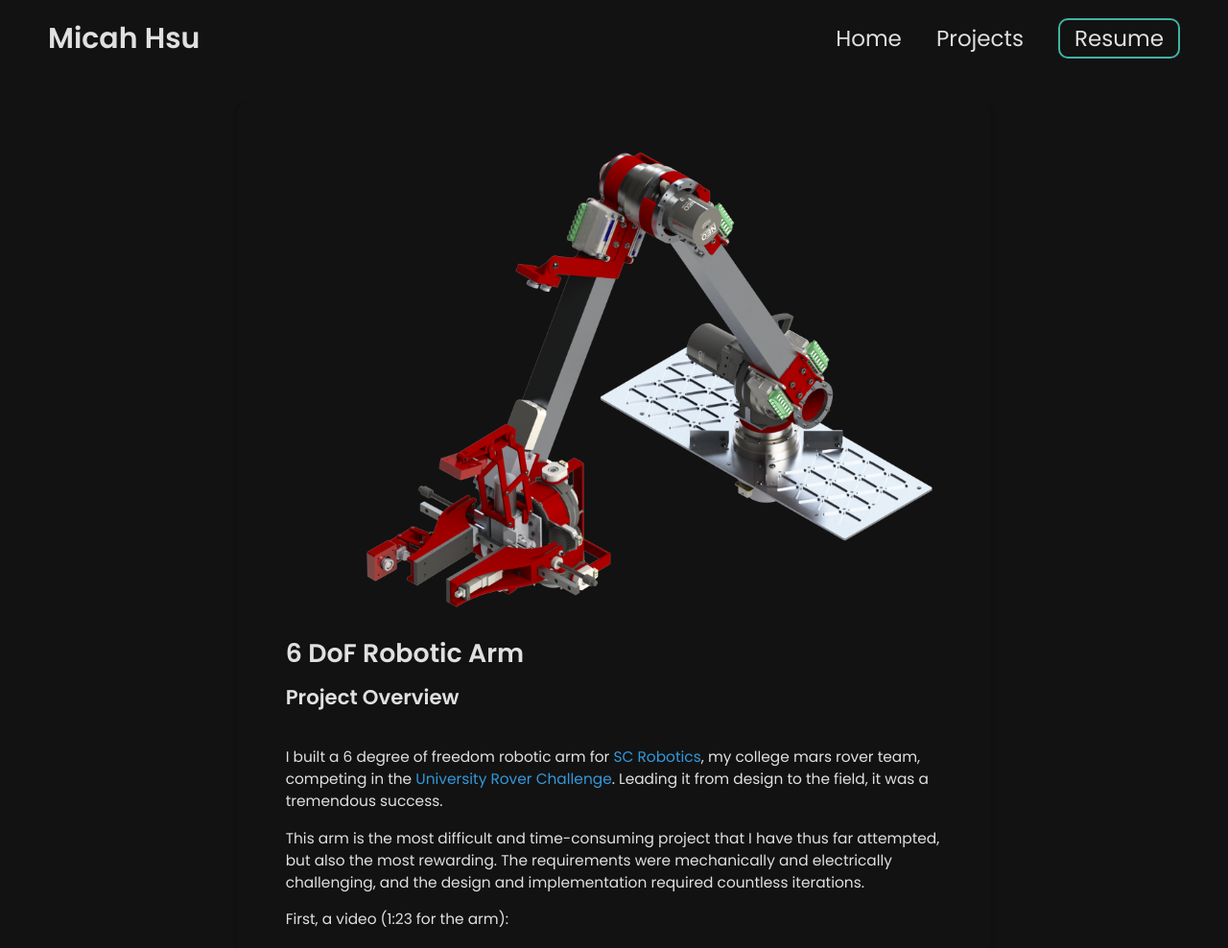
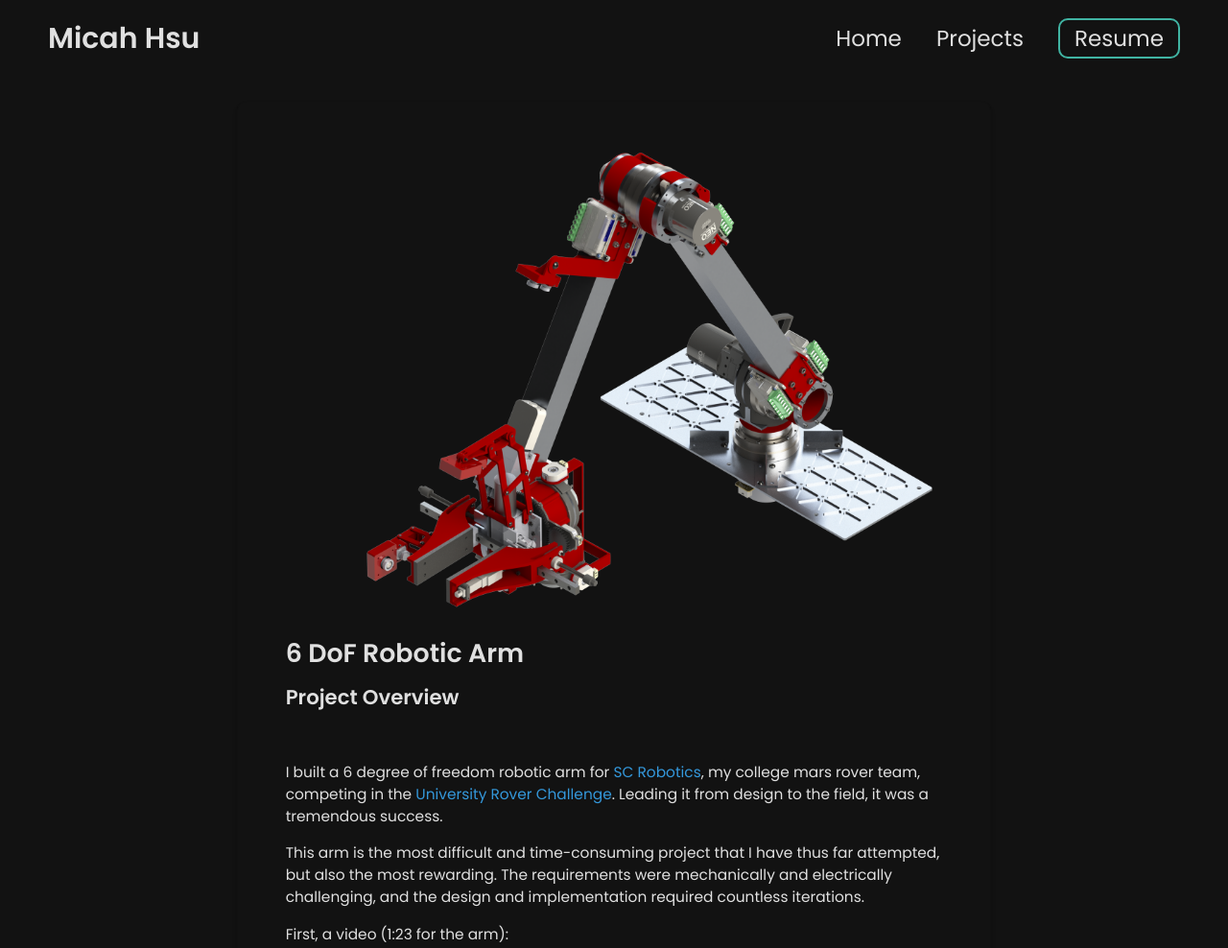
Before and after one commit to micahhsu/micahhsu.github.io, a Jekyll site: the page built from _projects/6dof-arm/index.md, in a window 1280 px wide. Shown: the top 988 px of the page at 96% size. Built offline with Jekyll 4.4.1, drawn with Linux system fonts in a browser that asks for light colours; grey boxes are pictures that could not be loaded.

```diff
--- a/_projects/6dof-arm/index.md
+++ b/_projects/6dof-arm/index.md
@@ -14,12 +14,12 @@ This arm is the most difficult and time-consuming project that I have thus far a
 
 First, a video (1:23 for the arm):
 
-{% include youtube-video.html id="2kkPbTSSpe0" width="800px" autoplay="false" %}
+<iframe width="1201" height="510" src="https://www.youtube.com/embed/2kkPbTSSpe0" title="Saddleback College Robotics URC SAR 2024" frameborder="0" allow="accelerometer; autoplay; clipboard-write; encrypted-media; gyroscope; picture-in-picture; web-share" referrerpolicy="strict-origin-when-cross-origin" allowfullscreen></iframe>
 ---
 # Design
 ## Overall Design
 {% include image-gallery.html images="arm-screenshot.png" %}
-Looking back to the [robotic arm I designed in the previous year]({{< relref "/portfolio/fivedofarm" >}}), I realized that it lacked mobility. With only five degrees of freedom, the two most important axes had limited rotational range. To increase mobility, this new arm would have six degrees of freedom with a brushless motor and gearbox at every axis, eliminating the linear actuators and brushed motors we had used before. The design was inspired by one that a previous team member had modeled.
+Looking back to the [robotic arm I designed in the previous year]({{ '/projects/5dof-arm/index' | relative_url }}), I realized that it lacked mobility. With only five degrees of freedom, the two most important axes had limited rotational range. To increase mobility, this new arm would have six degrees of freedom with a brushless motor and gearbox at every axis, eliminating the linear actuators and brushed motors we had used before. The design was inspired by one that a previous team member had modeled.
 
 ## Electronics
 The electronics essentially consisted of a fusebox, buck converter, motors, motor drivers, and cameras. I chose a 24V system, an upgrade from the previous 12V system, allowing higher torque density and cooler thermals. For the motors, I selected 24V brushless motors for a greater precision and efficiency despite more difficult controls.
@@ -67,4 +67,4 @@ Here are some images from the Equipment Servising Mission (11th place):
 {% include image-gallery.html images="arm-equipment-servicing.jpg, arm-equipment-servicing2.jpg, arm-equipment-servicing3.jpg" %}
 
 And here's my favorite glory shot of our rover:
-![Rover](mars-rover.jpg)
+{% include image-gallery.html images="mars-rover.jpg" %}
--- a/css/styles.css
+++ b/css/styles.css
@@ -662,12 +662,12 @@ footer p {
     max-width: 100%;
     object-fit: contain;
     align-self: center;
-    margin: 0 auto;
+    margin: 1em auto; /* equal top/bottom spacing */
 }
 
 .post-view .content img {
     display: block;
-    margin: 0 auto 1em;
+    margin: 1em auto; /* equal top/bottom spacing, centered */
     max-width: 100%;
 }
 
@@ -699,7 +699,7 @@ footer p {
   }
 
 .post-view .content  p {
-    margin-bottom: 1em;
+    margin: 1em 0; /* equal top/bottom spacing */
   }
 
 .post-view .content  a:hover {
```
Also changed, not shown: _projects/5dof-arm/index.md (+1 -1 lines), _projects/frc-arm/index.md (+1 -1 lines), _projects/6dof-arm/mars-rover.jpg (added), 10 other files.
